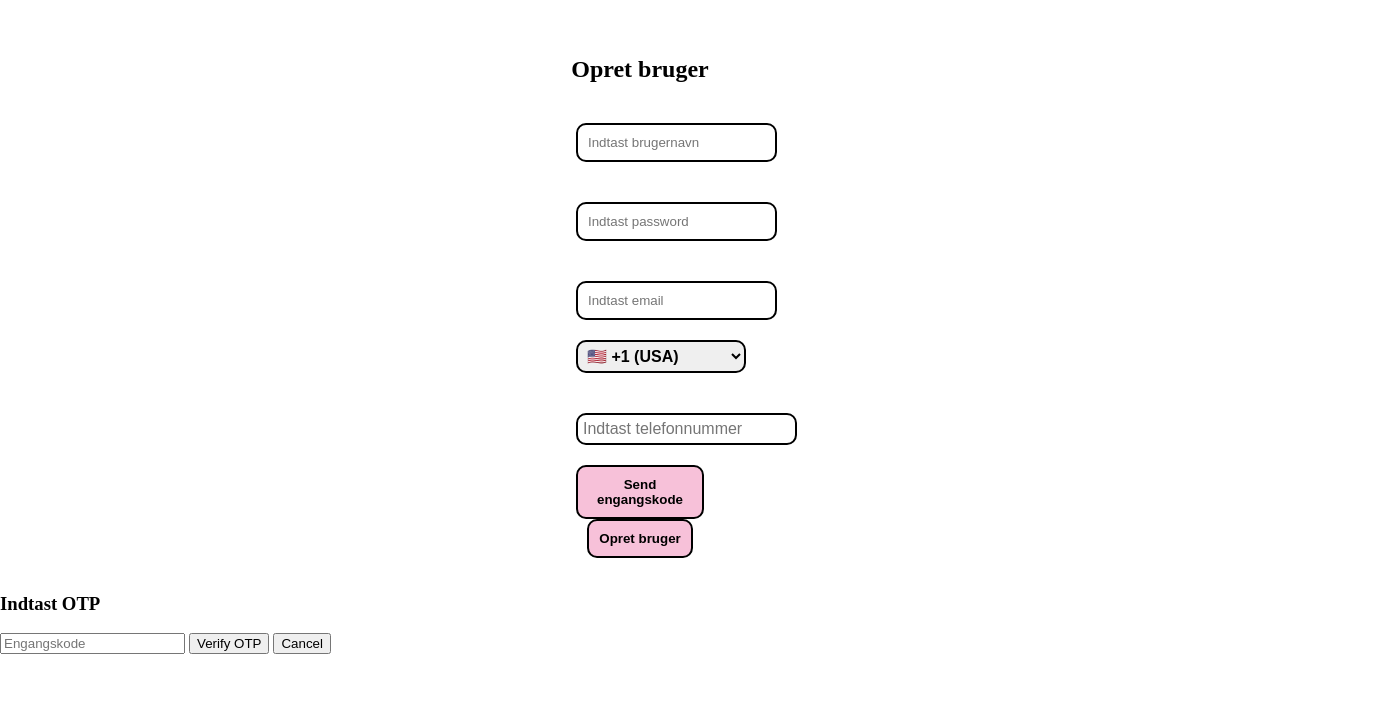
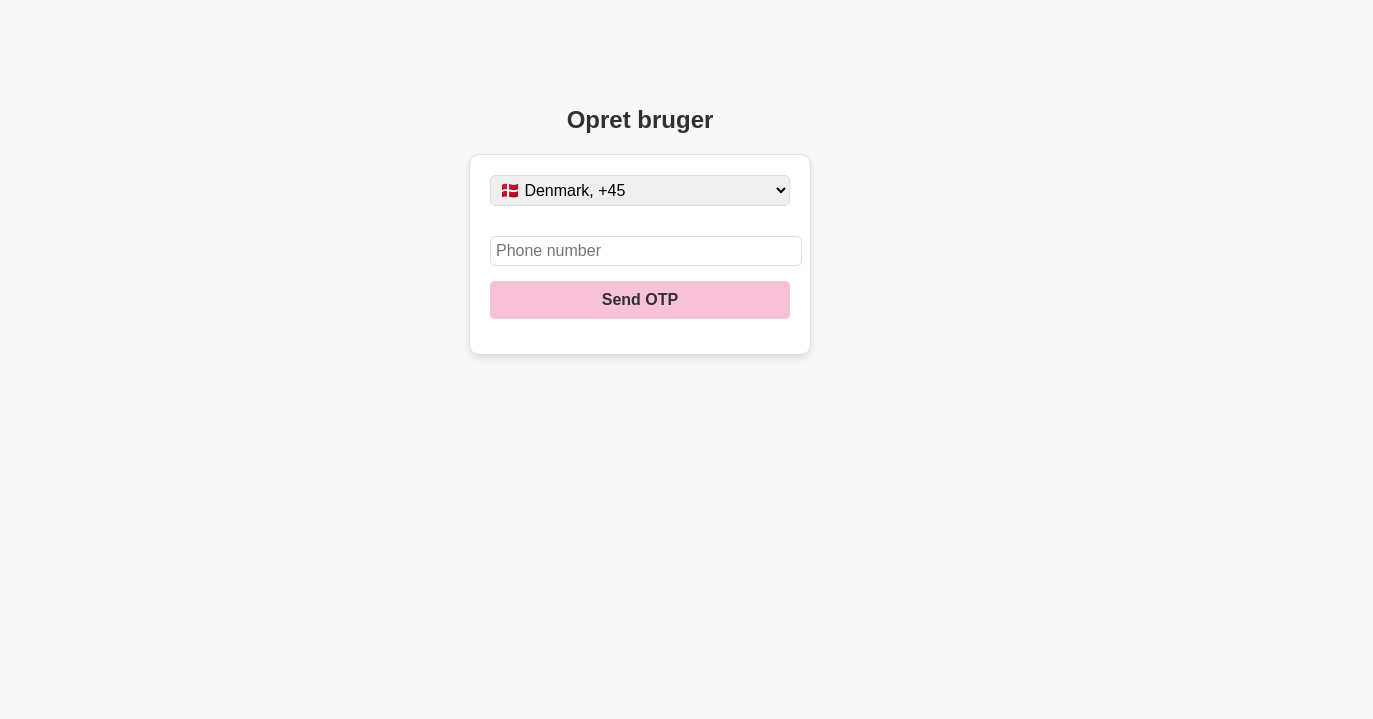
Before and after one commit to KristofferHmann/DISEksamen, a website: page client/pages/signup.html in a window 1280 px wide. Shown: the part 81-800 px from the top of the page, 1373 px wide, since content can reach past the window. Drawn offline with Linux system fonts and the light colour scheme; files that its build step writes are made by us from their sources; files whose address does not match are found by name.

Commit message:
har lavet masser af harry styles magi.

```diff
--- a/client/pages/login.html
+++ b/client/pages/login.html
@@ -5,7 +5,7 @@
   <meta charset="UTF-8">
   <meta http-equiv="X-UA-Compatible" content="IE=edge">
   <meta name="viewport" content="width=device-width, initial-scale=1.0">
-  <link rel="stylesheet" href="./static/styles/global.css">
+  <link rel="stylesheet" href="./static/styles/login.css">
   <title>JOE and The Juice</title>
 </head>
 
@@ -16,14 +16,18 @@
     <li style="float:right" class="active"><a href="/locations">Locations</a></li>
     <li style="float:right"><a href="/">Menu</a></li>
   </ul>
+
   <div class="center">
+    <form>
     <h2>Login</h2>
+
     <input type="text" id="usernameInput" placeholder="Indtast brugernavn">
     <input type="password" id="passwordInput" placeholder="Indtast password">
     <button onclick="login()">Login</button>
   <p id="login"></p>
   <p id="loginMessage" style="color: red;"></p>
   <p class="message">Ikke registreret? <a href="../signup">Opret en bruger</a></p>
+</form>
 </div>
 
 
--- a/client/pages/signup.html
+++ b/client/pages/signup.html
@@ -5,7 +5,7 @@
   <meta charset="UTF-8">
   <meta http-equiv="X-UA-Compatible" content="IE=edge">
   <meta name="viewport" content="width=device-width, initial-scale=1.0">
-  <link rel="stylesheet" href="./static/styles/global.css">
+  <link rel="stylesheet" href="./static/styles/signup.css">
   <title>JOE and The Juice</title>
 </head>
 
@@ -20,7 +20,43 @@
   <div class="center">
     <h2>Opret bruger</h2>
     <form id="registerForm" class="register" method="POST">
-      <input type="text" id="username" name="username" placeholder="Indtast brugernavn" required>
+      <!-- telefon verificering-->
+       <div id="phoneStep">
+        <div class="phone-input">
+          <select id="countryCode" name="countryCode" required>
+            <option value="+45" selected>🇩🇰 Denmark, +45</option>
+            <option value="+1">🇺🇸 USA, +1</option>
+            <option value="+91">🇮🇳 India, +91</option>
+            <option value="+44">🇬🇧 UK, +44</option>
+            <option value="+61">🇦🇺 Australia, +61</option>
+            <!-- Add more countries as needed -->
+          </select>
+          <input type="tel" id="phonenumber" name="phonenumber" placeholder="Phone number" required>
+        </div>
+        <button type="button" id="sendOtp">Send OTP</button>
+
+       </div>
+ <!-- OTP Modal -->
+ <div id="otpModal" class="hidden">
+  <h3>Enter OTP</h3>
+  <input type="text" id="otp" placeholder="Verification Code" required>
+  <button type="button" id="verifyOtpButton">Verify OTP</button>
+  <button type="button" id="closeModal">Cancel</button>
+</div>
+
+<!-- Step 2: User details -->
+<div id="detailsStep" class="hidden">
+  <input type="text" id="username" name="username" placeholder="Enter username" required>
+  <input type="password" id="password" name="password" placeholder="Enter password" required>
+  <input type="email" id="email" name="email" placeholder="Enter email" required>
+  <button type="submit" id="submitForm">Create Account</button>
+</div>
+</form>
+</div>
+
+
+
+    <!--  <input type="text" id="username" name="username" placeholder="Indtast brugernavn" required>
       <input type="password" id="password" name="password" placeholder="Indtast password" required>
       <input type="email" id="email" name="email" placeholder="Indtast email" required>
       <select id="countryCode" name="countryCode" required>
@@ -29,7 +65,7 @@
         <option value="+91">🇮🇳 +91 (India)</option>
         <option value="+44">🇬🇧 +44 (UK)</option>
         <option value="+61">🇦🇺 +61 (Australia)</option>
-        <!-- Add more countries as needed -->
+
       </select>
       <input type="tel" id="phonenumber" name="phonenumber" placeholder="Indtast telefonnummer" required>
       <button type="button" id="sendOtp">Send engangskode</button>
@@ -39,7 +75,7 @@
   </form>
 </div>
 
-  <!-- OTP Modal -->
+
   <div id="otpModal">
     <div class="modal-content">
       <h3>Indtast OTP</h3>
@@ -48,7 +84,7 @@
       <button type="button" id="closeModal">Cancel</button>
 
     </div>
-  </div>
+  </div>-->
 
 </body>
 <script src="./static/scripts/signup.js"></script>
--- a/client/scripts/signup.js
+++ b/client/scripts/signup.js
@@ -6,6 +6,9 @@ document.addEventListener('DOMContentLoaded', () => {
     const closeModal = document.getElementById('closeModal');
     const verifyOtpButton = document.getElementById('verifyOtpButton');
     const otpInput = document.getElementById('otp');
+    const detailsStep = document.getElementById('detailsStep');
+    const phoneStep = document.getElementById('phoneStep');
+    document.getElementById('phonenumber').removeAttribute('disabled');
 
     let userData = {}; // Store user data temporarily
     let isOtpVerified = false; // Track OTP verification status
@@ -68,6 +71,8 @@ document.addEventListener('DOMContentLoaded', () => {
                 alert('OTP verificeret. Du kan nu færdiggøre registreringen.');
                 otpModal.style.display = 'none'; // Close OTP modal
                 isOtpVerified = true; // Mark OTP as verified
+                phoneStep.style.display = 'none'; // Hide phone step
+                detailsStep.classList.remove('hidden'); // Show details step
             } else {
                 const error = await response.json();
                 console.error('Invalid OTP:', error);
--- a/client/styles/global.css
+++ b/client/styles/global.css
@@ -1,5 +1,7 @@
 body {
-  margin: 0px;
+  margin: 0;
+  font-family: Arial, sans-serif;
+  background-color: #f8f8f8;
 }
 
 ul {
@@ -43,42 +45,49 @@ ul {
 } */
 
 .center {
-  padding-top: 50px;
   display: flex;
-  justify-content: center;
   flex-direction: column;
+  align-items: center;
+  margin-top: 100px;
+}
+h2 {
+  font-size: 24px;
+  color: #303030;
+}
+input, select, button {
+  width: 100%;
+  padding: 10px;
+  border-radius: 5px;
+  border: 1px solid #ddd;
+  margin-bottom: 15px;
+  font-size: 16px;
+}
+button {
+  background-color: #f7c1d9;
+  color: #303030;
+  border: none;
+  cursor: pointer;
+  font-weight: bold;
+}
+
+button:hover {
+  background-color: #f09bc1;
+}
+
+.hidden {
+  display: none;
+}
+
+form {
+  background-color: white;
+  border: 1px solid #ddd;
+  border-radius: 10px;
+  padding: 20px;
+  width: 300px;
+  box-shadow: 0 4px 8px rgba(0, 0, 0, 0.1);
   text-align: center;
 }
 
-.center button {
-  border: 2px solid black;
-  border-radius: 10px;
-  padding: 10px;
-  margin-left: 45%;
-  margin-right: 45%;
-  background-color: #f7c1d9;
-  font-weight: bold;
-}
-
-.center input {
-  border: 2px solid black;
-  border-radius: 10px;
-  padding: 10px;
-  margin-left: 45%;
-  margin-right: 45%;
-  margin-top: 20px;
-  margin-bottom: 20px;
-}
-
-select {
-  border: 2px solid black;
-  border-radius: 10px;
-  padding: 10px;
-  margin-left: 45%;
-  margin-right: 45%;
-  margin-bottom: 20px;
-  font-weight: bold;
-}
 
 
 .product-list {
@@ -118,21 +127,3 @@ select {
   font-weight: bold;
   color: #303030;
 }
-
-/* Style til signup.html */
-.phone-input {
-  display: flex;
-  align-items: center;
-  gap: 10px;
-}
-
-#countryCode {
-  padding: 5px;
-  font-size: 16px;
-}
-
-#phonenumber {
-  flex: 1;
-  padding: 5px;
-  font-size: 16px;
-}
--- /dev/null
+++ b/client/styles/login.css
@@ -0,0 +1,95 @@
+/*global css1*/
+body {
+    margin: 0;
+    font-family: Arial, sans-serif;
+    background-color: #f8f8f8;
+  }
+
+  ul {
+      font-family: Calibri;
+      list-style-type: none;
+      margin: 0;
+      padding: 0;
+      overflow: hidden;
+      background-color: #f7c1d9;
+      font-size: 2em;
+    }
+
+    li {
+        float: left;
+      }
+
+      li a {
+        display: block;
+        color: rgb(41, 41, 41);
+        text-align: center;
+        padding: 14px 16px;
+        text-decoration: none;
+      }
+      li img{
+        display: block;
+        width: 65px;
+      }
+
+/*login form css*/
+.center {
+    display: flex;
+    justify-content: center; /* Center horizontally */
+    align-items: center; /* Center vertically */
+    min-height: calc(100vh - 60px); /* Full height minus navbar height */
+    flex-direction: column; /* Stack elements vertically */
+  }
+  .center form {
+    background-color: white;
+    border: 1px solid #ddd; /* Add a border to form the box */
+    border-radius: 10px; /* Rounded corners */
+    padding: 30px; /* Padding inside the box */
+    width: 300px; /* Fixed width for consistency */
+    box-shadow: 0 4px 8px rgba(0, 0, 0, 0.1); /* Add shadow for depth */
+    text-align: center; /* Center align content inside the box */
+  }
+
+  .center h2 {
+    font-size: 24px;
+    color: #303030;
+    margin-bottom: 20px;
+  }
+
+  .center input {
+    width: 300px; /* Fixed width for inputs */
+    padding: 10px;
+    margin-bottom: 15px;
+    border: 1px solid #ddd;
+    border-radius: 5px;
+    font-size: 16px;
+  }
+
+  .center button {
+    width: 300px; /* Match input width */
+    padding: 10px;
+    border: none;
+    border-radius: 5px;
+    background-color: #f7c1d9;
+    color: #303030;
+    font-weight: bold;
+    cursor: pointer;
+  }
+
+  .center button:hover {
+    background-color: #f09bc1;
+  }
+
+  .center p {
+    margin-top: 10px;
+    font-size: 14px;
+    color: #303030;
+  }
+
+  .center a {
+    color: #6a1b9a;
+    text-decoration: none;
+  }
+
+  .center a:hover {
+    text-decoration: underline;
+  }
--- /dev/null
+++ b/client/styles/signup.css
@@ -0,0 +1,101 @@
+/*global css1*/
+body {
+    margin: 0;
+    font-family: Arial, sans-serif;
+    background-color: #f8f8f8;
+  }
+
+  ul {
+      font-family: Calibri;
+      list-style-type: none;
+      margin: 0;
+      padding: 0;
+      overflow: hidden;
+      background-color: #f7c1d9;
+      font-size: 2em;
+    }
+
+    li {
+        float: left;
+      }
+
+      li a {
+        display: block;
+        color: rgb(41, 41, 41);
+        text-align: center;
+        padding: 14px 16px;
+        text-decoration: none;
+      }
+      li img{
+        display: block;
+        width: 65px;
+      }
+
+/*signup css telefon*/
+.center {
+    display: flex;
+    flex-direction: column;
+    align-items: center;
+    margin-top: 100px;
+  }
+  h2 {
+    font-size: 24px;
+    color: #303030;
+  }
+  input, select, button {
+    width: 100%;
+    padding: 10px;
+    border-radius: 5px;
+    border: 1px solid #ddd;
+    margin-bottom: 15px;
+    font-size: 16px;
+  }
+  button {
+    background-color: #f7c1d9;
+    color: #303030;
+    border: none;
+    cursor: pointer;
+    font-weight: bold;
+  }
+
+  button:hover {
+    background-color: #f09bc1;
+  }
+
+  .hidden {
+    display: none;
+  }
+
+  form {
+    background-color: white;
+    border: 1px solid #ddd;
+    border-radius: 10px;
+    padding: 20px;
+    width: 300px;
+    box-shadow: 0 4px 8px rgba(0, 0, 0, 0.1);
+    text-align: center;
+  }
+input {
+    padding: 10px;
+    font-size: 16px;
+    border: 1px solid #ddd;
+    border-radius: 5px;
+    width: 100%;
+  }
+  .phone-input {
+    display: flex;
+    flex-direction: column; /* Stack elements vertically */
+    gap: 15px; /* Add space between the elements */
+    align-items: flex-start; /* Align elements to the start */
+  }
+
+  #countryCode {
+    padding: 5px;
+    font-size: 16px;
+  }
+
+  #phonenumber {
+    flex: 1;
+    padding: 5px;
+    font-size: 16px;
+  }
--- a/server.js
+++ b/server.js
@@ -6,7 +6,6 @@ const nodemailer = require("nodemailer");
 const responseTime = require('response-time')
 const router = require('./routes.js');
 require('dotenv').config();
-console.log('JWT_SECRET:', process.env.JWT_SECRET);
 
 
 const app = express();
```
Also changed, not shown: testJWT.js (deleted, +0 -13 lines), testLogin.js (deleted, +0 -18 lines), testSignUp.js (deleted, +0 -18 lines), 1 other file.
